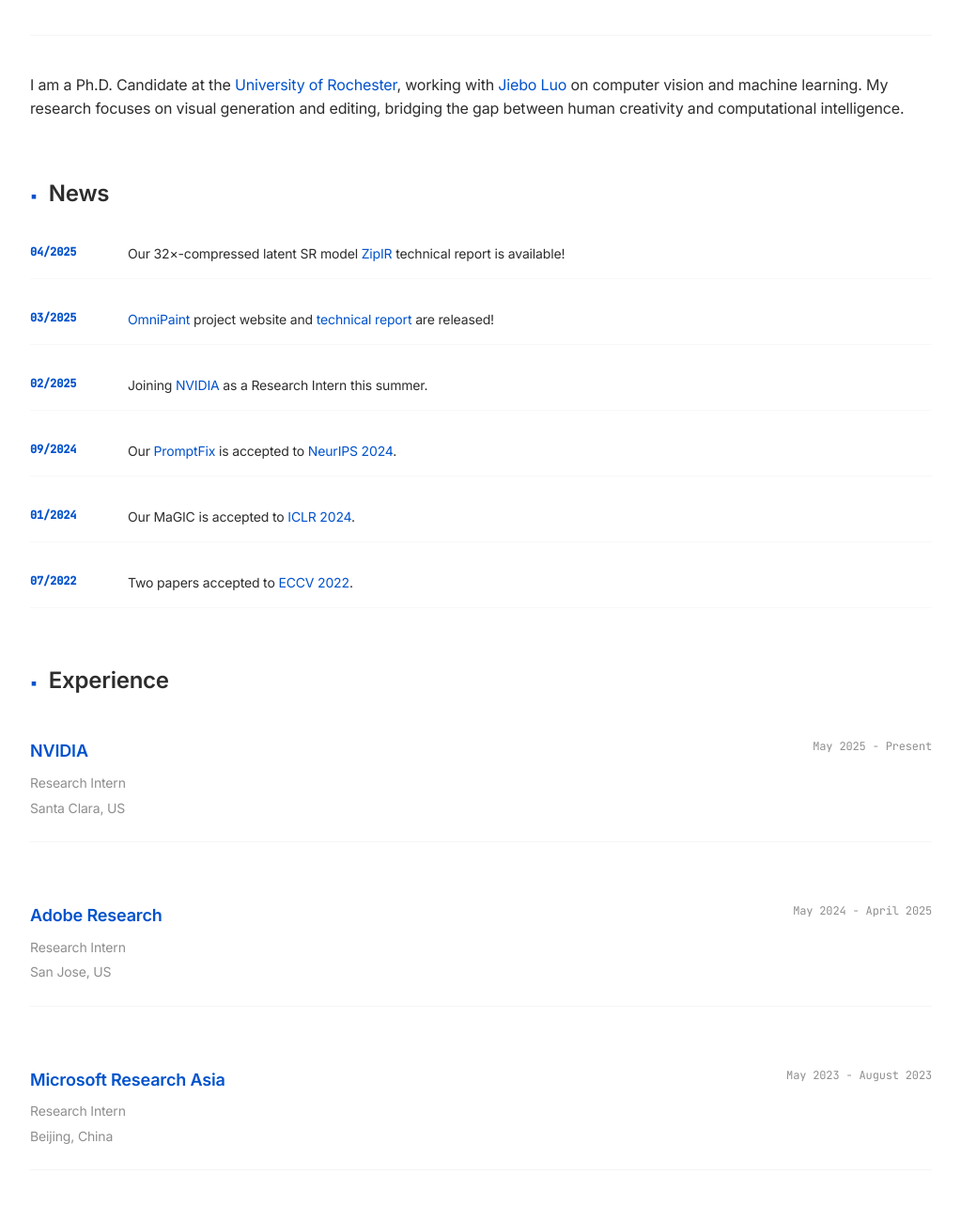
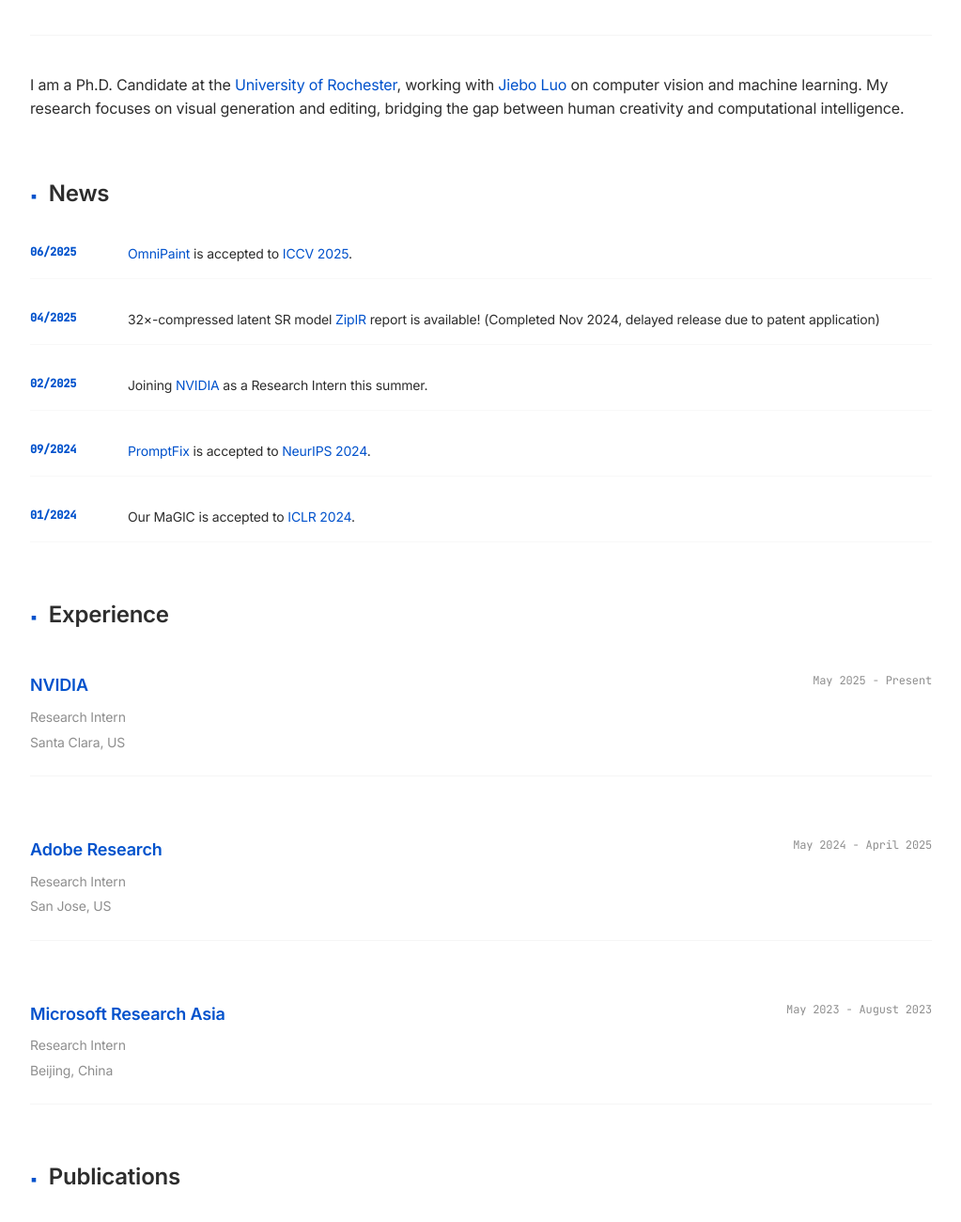
Before and after one commit to yeates/yeates.github.io, a Jekyll site: the page built from index.md, in a window 1280 px wide and 1400 px high, scrolled down 582 px, cut to the strip 0-1310 px from the top of the window. Shown: the top 1300 px of the strip at 94% size, without its empty margins (128-1151 px from the left). Built offline with Jekyll 4.4.1, drawn with Linux system fonts in a browser that asks for light colours; nearby versions of some CDN libraries; a style sheet for code colours, icons or effects is not loaded; some of the changed text lies outside the part shown.

Commit message:
update news

```diff
--- a/index.md
+++ b/index.md
@@ -7,13 +7,14 @@ I am a Ph.D. Candidate at the [University of Rochester](https://www.cs.rochester
 ## News
 
 <div class="news-item">
-<div class="news-date">04/2025</div>
-<div class="news-content">Our 32×-compressed latent SR model <a href="https://arxiv.org/pdf/2504.08591">ZipIR</a> technical report is available!</div>
+<div class="news-date">06/2025</div>
+<div class="news-content"><a href="https://arxiv.org/abs/2503.08677">OmniPaint</a> is accepted to <a href="https://iccv.thecvf.com/">ICCV 2025</a>.</div>
 </div>
 
+
 <div class="news-item">
-<div class="news-date">03/2025</div>
-<div class="news-content"><a href="https://www.yongshengyu.com/OmniPaint-Page/">OmniPaint</a> project website and <a href="https://arxiv.org/abs/2503.08677">technical report</a> are released!</div>
+<div class="news-date">04/2025</div>
+<div class="news-content">32×-compressed latent SR model <a href="https://arxiv.org/pdf/2504.08591">ZipIR</a> report is available! (Completed Nov 2024, delayed release due to patent application)</div>
 </div>
 
 <div class="news-item">
@@ -23,7 +24,7 @@ I am a Ph.D. Candidate at the [University of Rochester](https://www.cs.rochester
 
 <div class="news-item">
 <div class="news-date">09/2024</div>
-<div class="news-content">Our <a href="https://arxiv.org/pdf/2405.16785">PromptFix</a> is accepted to <a href="https://neurips.cc/Conferences/2024">NeurIPS 2024</a>.</div>
+<div class="news-content"><a href="https://arxiv.org/abs/2405.16785">PromptFix</a> is accepted to <a href="https://neurips.cc/Conferences/2024">NeurIPS 2024</a>.</div>
 </div>
 
 <div class="news-item">
@@ -31,10 +32,10 @@ I am a Ph.D. Candidate at the [University of Rochester](https://www.cs.rochester
 <div class="news-content">Our MaGIC is accepted to <a href="https://iclr.cc/">ICLR 2024</a>.</div>
 </div>
 
-<div class="news-item">
+<!-- <div class="news-item">
 <div class="news-date">07/2022</div>
 <div class="news-content">Two papers accepted to <a href="https://eccv2022.ecva.net/">ECCV 2022</a>.</div>
-</div>
+</div> -->
 
 ## Experience
 
@@ -75,7 +76,7 @@ I am a Ph.D. Candidate at the [University of Rochester](https://www.cs.rochester
 <div class="pub-content">
 <div class="pub-title"><a href="https://arxiv.org/abs/2503.08677">OmniPaint: Mastering Object-Oriented Editing via Disentangled Insertion-Removal Inpainting</a></div>
 <div class="pub-authors"><strong>Yongsheng Yu</strong>*, Ziyun Zeng*, Haitian Zheng, Jiebo Luo</div>
-<div class="pub-venue">In submission, 2025 <a href="https://github.com/yeates/OmniPaint"><img src="https://img.shields.io/github/stars/yeates/OmniPaint?style=social" alt="GitHub stars" style="vertical-align: middle; margin-left: 10px;"></a></div>
+<div class="pub-venue">ICCV, 2025 <a href="https://github.com/yeates/OmniPaint"><img src="https://img.shields.io/github/stars/yeates/OmniPaint?style=social" alt="GitHub stars" style="vertical-align: middle; margin-left: 10px;"></a></div>
 <div class="pub-links">
 <a href="https://www.yongshengyu.com/OmniPaint-Page/">Project</a>
 <a href="https://arxiv.org/pdf/2503.08677">PDF</a>
```
